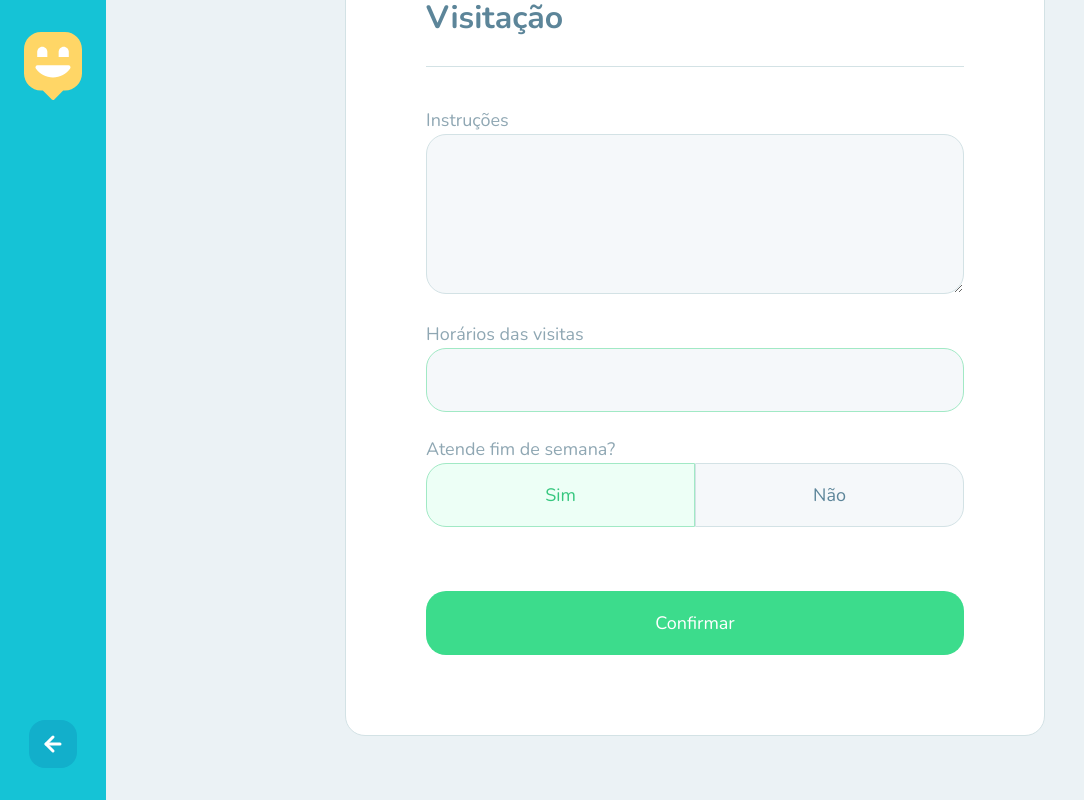
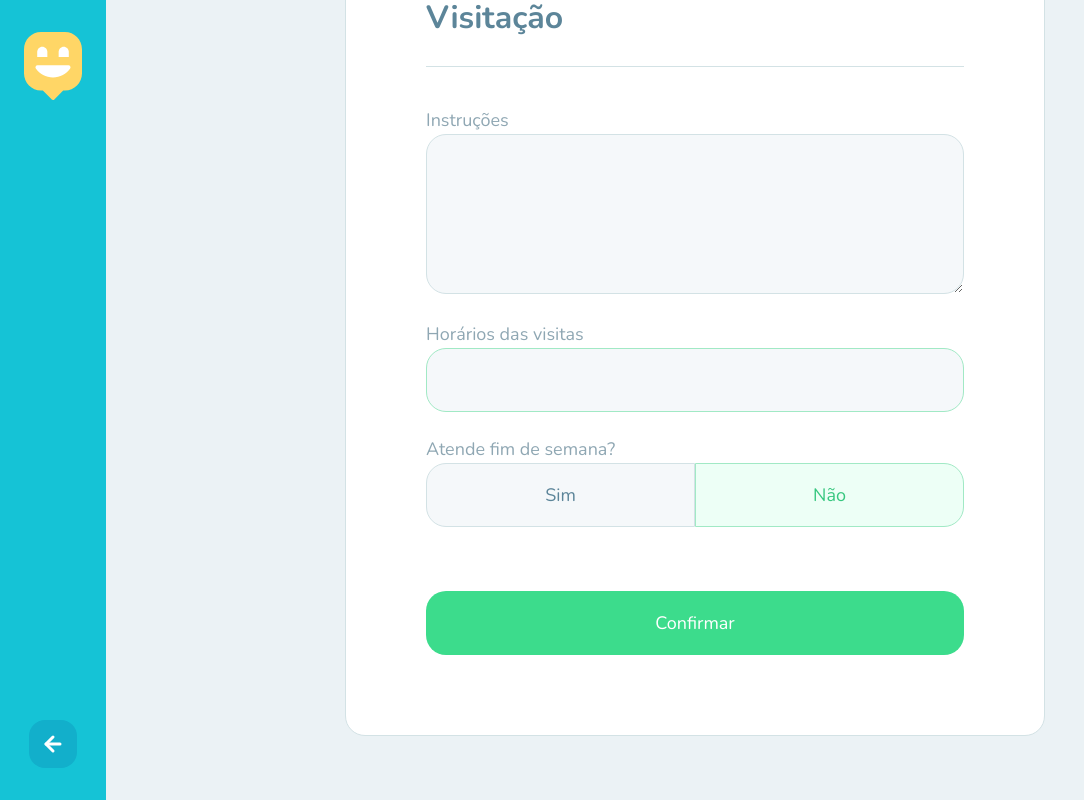
Before and after one commit to arfortunato/NLW03_Happy_Front-end, a plain HTML site: page create-orphanage.html in a window 1280 px wide. Both pictures are taken after a click on the button "Não". Shown: the part 1347-2147 px from the top of the page, without its empty margins (0-1084 px from the left). Drawn offline with nearby package versions, Linux system fonts and the light colour scheme.

Commit message:
Terceiro workshop finalizado

```diff
--- a/create-orphanage.html
+++ b/create-orphanage.html
@@ -113,11 +113,11 @@
 
           <div class="input-block">
             <label for="open_on_weekends">Atende fim de semana?</label>
-            <input type="hidden" id="opening_hours" name="opening_hours" value="1" required/>
+            <input type="hidden" id="open_on_weekends" name="open_on_weekends" value="1" required/>
 
             <div class="button-select">
-              <button type="button" class="active">Sim</button>
-              <button type="button">Não</button>
+              <button data-value="1" onclick="toggerSelect(event)" type="button" class="active">Sim</button>
+              <button data-value="0" onclick="toggerSelect(event)" type="button">Não</button>
             </div>
 
             <button type="submit" class="primary-button">
--- a/public/scripts/page-create-orphanage.js
+++ b/public/scripts/page-create-orphanage.js
@@ -77,3 +77,21 @@ function deleteField(event){
     //deletar o campo
     span.parentNode.remove()
 }
+
+function toggerSelect(event){
+    //remover a classe active
+    document.querySelectorAll('.button-select button').forEach(button => {
+        button.classList.remove('active')
+    })
+
+    //colocar a classe active
+    const button = event.currentTarget
+    button.classList.add('active')
+
+    //atualizar o input hidden
+    const input = document.querySelector('[name="open_on_weekends"]')
+
+    //verificar se é sim ou não
+    input.value = button.dataset.value
+
+}
```
